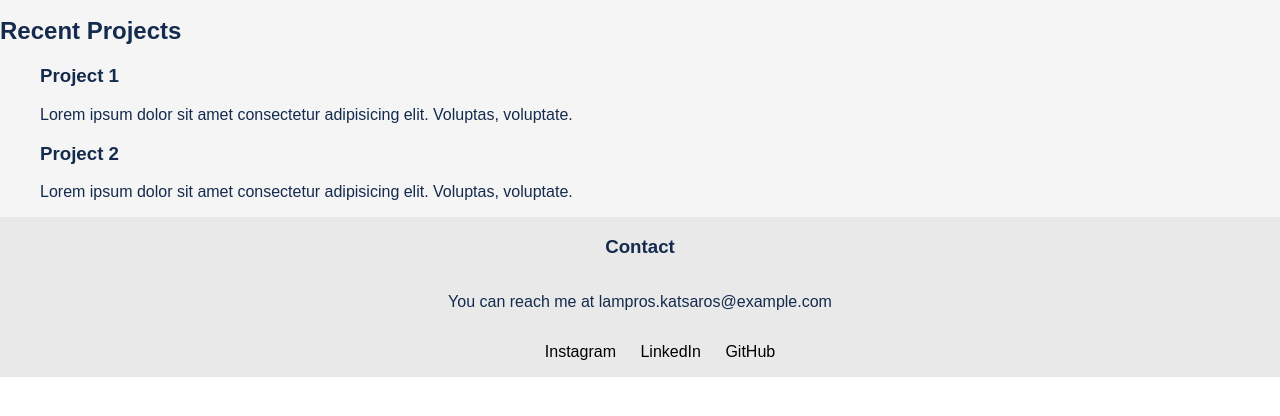
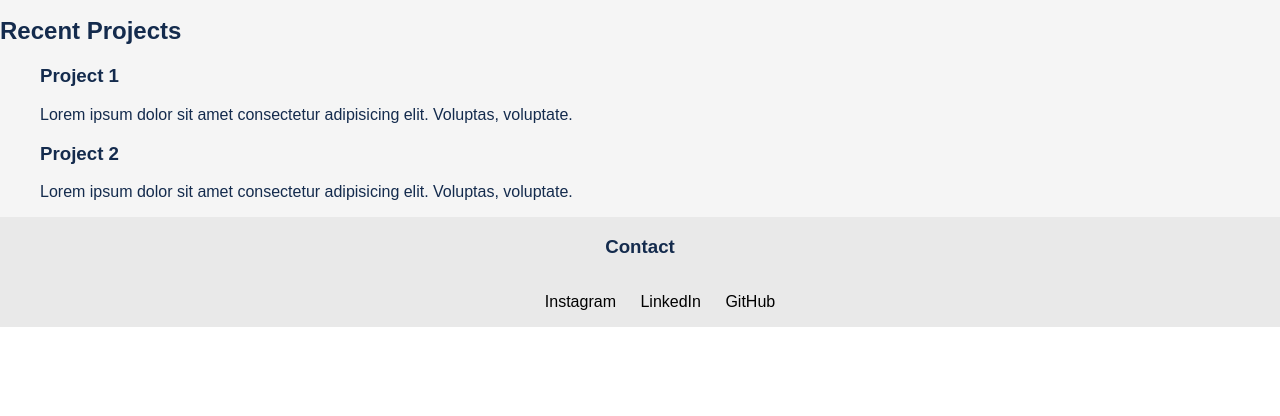
Before and after one commit to AvgProgrammer/Portofolio, a plain HTML site: page client/index.html in a window 1280 px wide. Shown: the part 160-576 px from the top of the page. Drawn offline with Linux system fonts and the light colour scheme.

Commit message:
Remove the email

```diff
--- a/client/index.html
+++ b/client/index.html
@@ -47,9 +47,6 @@
     </main>
     <footer>
         <h3>Contact</h3>
-        <p>
-            You can reach me at lampros.katsaros@example.com
-        </p>
         <ul>
             <li>
                 <a href="https://www.instagram.com/katsaroslampros1" target="_blank">Instagram</a>
```
